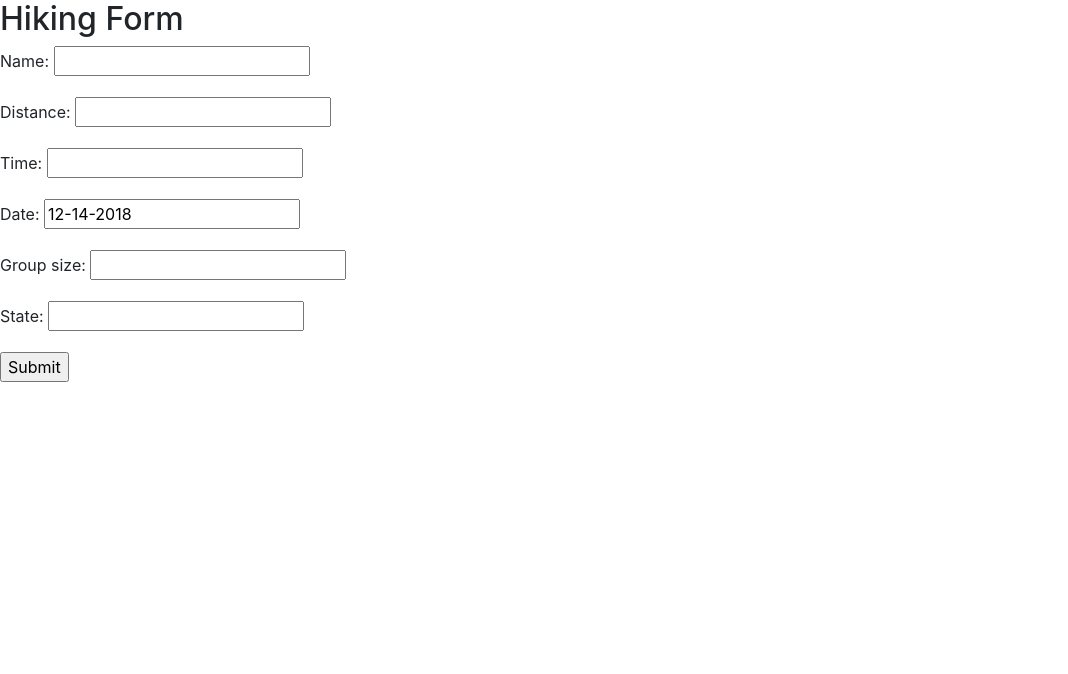
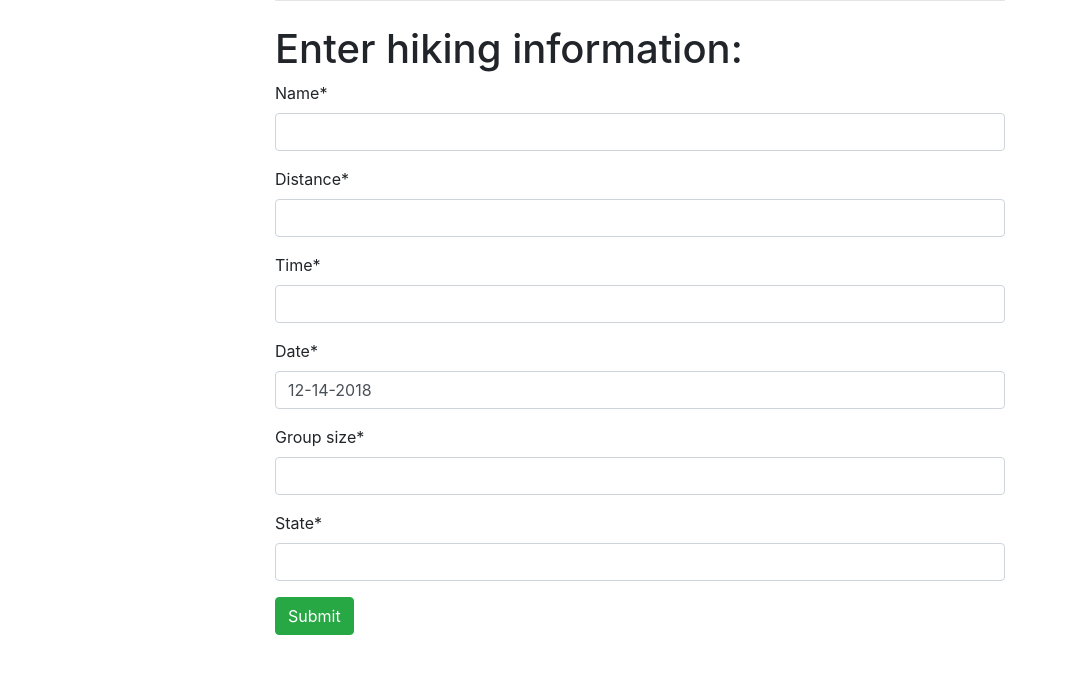
Before and after one commit to ndb1995/comp830, a Django app: page /hiking/new in a window 1280 px wide. Shown: the part 56-730 px from the top of the page, without its empty margins (0-1068 px from the left). Run offline with Django 3.2, Linux system fonts and the light colour scheme; some libraries are stand-ins or nearby versions.

Commit message:
more bootstrap, changed design a little, added some comments

```diff
--- a/Grad Project/my_proj/hiking/templates/base.html
+++ b/Grad Project/my_proj/hiking/templates/base.html
@@ -20,8 +20,15 @@
             </ul>
         </div>
     </nav>
-    {% block content %}
-    {% endblock %}
+    <div class="container">
+        <div class="row justify-content-center">
+          <div class="col-8">
+            <hr class="mt-0 mb-4">
+            {% block content %}
+            {% endblock %}
+          </div>
+        </div>
+      </div>
     </div>
 </body>
 
--- a/Grad Project/my_proj/hiking/templates/hike_stats.html
+++ b/Grad Project/my_proj/hiking/templates/hike_stats.html
@@ -1,7 +1,7 @@
 {% extends "base.html" %}
 
 {% block content %}
-<h2>Stats</h2>
+<h1 class="mt-2">Stats</h1>
 <ul class="list-group">
     <li class="list-group-item">Number of Mountains Hiked: {{ name.name__count }}</li>
     <li class="list-group-item">Total Time Spent Hiking: {{ time.time__sum }}</li>
--- a/Grad Project/my_proj/hiking/templates/hiking_confirm_delete.html
+++ b/Grad Project/my_proj/hiking/templates/hiking_confirm_delete.html
@@ -1,9 +1,9 @@
 {% extends "base.html" %}
 
 {% block content %}
-    <h2>Hiking Confirm Delete</h2>
-    <form method="post">{% csrf_token %}
+    <h1 class="mt-2">Confirm Delete:</h1>
+    <form method="post" class="form-group">{% csrf_token %}
         Are you sure you want to delete "{{ object }}" ?<br/>
-        <input type="submit" value="Delete" />
+        <input class="btn btn-danger" type="submit" value="Delete" />
     </form>
 {% endblock %}
--- a/Grad Project/my_proj/hiking/templates/hiking_detail.html
+++ b/Grad Project/my_proj/hiking/templates/hiking_detail.html
@@ -1,7 +1,7 @@
 {% extends "base.html" %}
 
 {% block content %}
-<h2>Hiking Detail</h2>
+<h1 class="mt-2">Hiking Details:</h1>
 
 <div class="modal-body row">
     <div class="col-md-6">
@@ -16,9 +16,7 @@
         <img id="mountainIMG" class="img-fluid" alt="Responsive image"></img>
     </div>
     <div class="col-md-6">
-        <iframe width="100%" height="80%" src="https://maps.google.com/maps?width=100%&amp;height=600&amp;hl=en&amp;q={{object.name}}&amp;ie=UTF8&amp;t=&amp;z=14&amp;iwloc=B&amp;output=embed"
-            frameborder="0" scrolling="no" marginheight="0" marginwidth="0"><a href="https://www.maps.ie/map-my-route/">Draw
-                map route</a></iframe><br />
+        <iframe width="100%" height="70%" src="https://maps.google.com/maps?width=100%&amp;height=600&amp;hl=en&amp;q={{object.name}}&amp;ie=UTF8&amp;t=&amp;z=14&amp;iwloc=B&amp;output=embed"></iframe><br />
     </div>
 </div>
 <script src="https://code.jquery.com/jquery-3.3.1.min.js" integrity="sha256-FgpCb/KJQlLNfOu91ta32o/NMZxltwRo8QtmkMRdAu8="
--- a/Grad Project/my_proj/hiking/templates/hiking_form.html
+++ b/Grad Project/my_proj/hiking/templates/hiking_form.html
@@ -1,9 +1,9 @@
 {% extends "base.html" %}
-
+{% load crispy_forms_tags %}
 {% block content %}
-    <h2>Hiking Form</h2>
+    <h1 class="mt-2">Enter hiking information:</h1>
     <form method="post" class="form-group">{% csrf_token %}
-        {{ form.as_p }}
-        <input type="submit" value="Submit" />
+        {{ form|crispy }}
+        <input type="submit" value="Submit" class="btn btn-success"/>
     </form>
 {% endblock %}
--- a/Grad Project/my_proj/hiking/templates/hiking_list.html
+++ b/Grad Project/my_proj/hiking/templates/hiking_list.html
@@ -1,7 +1,7 @@
 {% extends "base.html" %}
 
 {% block content %}
-    <h2>List of hikes:</h2>
+<h1 class="mt-2">List of Hikes:</h1>
     <ul class="list-group"  >
         {% for hike in object_list %}
         <li class="list-group-item">{{ hike.name }}  ({{ hike.date }})
--- a/Grad Project/my_proj/my_proj/settings.py
+++ b/Grad Project/my_proj/my_proj/settings.py
@@ -38,6 +38,7 @@ INSTALLED_APPS = [
     'django.contrib.messages',
     'django.contrib.staticfiles',
     'hiking',
+    'crispy_forms',
 ]
 
 MIDDLEWARE = [
@@ -121,3 +122,5 @@ USE_TZ = True
 STATIC_URL = '/static/'
 
 DATE_INPUT_FORMATS = ['%m-%d-%Y']
+
+CRISPY_TEMPLATE_PACK = 'bootstrap4'
```
Also changed, not shown: Grad Project/my_proj/hiking/views.py (+7 -0 lines), Grad Project/my_proj/db.sqlite3.
